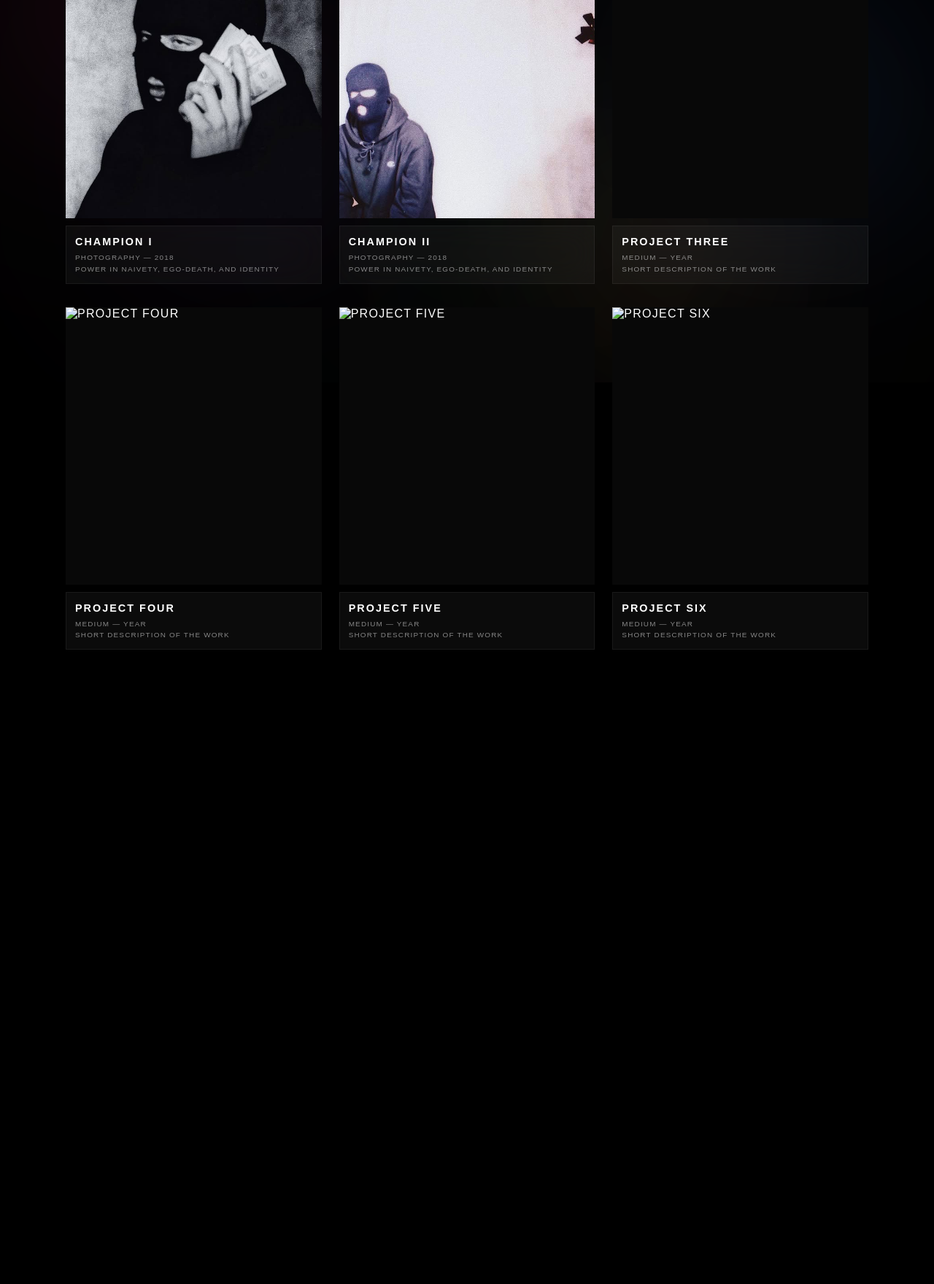
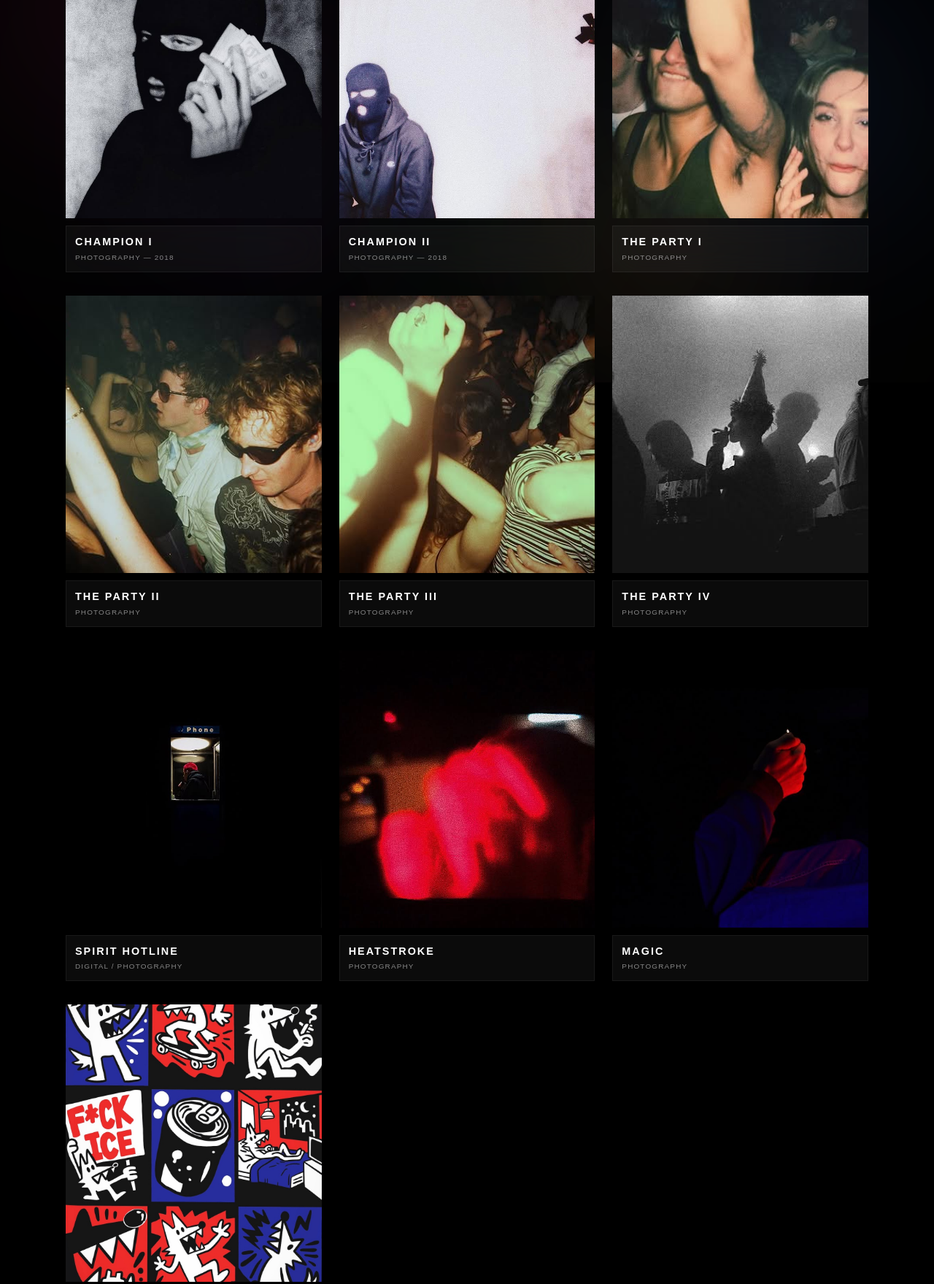
Before and after one commit to anthonylamsjsu/portfolio, a plain HTML site: page index.html in a window 1280 px wide. Shown: the part 276-2035 px from the top of the page at 73% size. Before the commit the page ends 1246 px from the top, so only its background shows below. Drawn offline with Linux system fonts and the light colour scheme; a web font is replaced by a local one.

Commit message:
Update index.html

```diff
--- a/index.html
+++ b/index.html
@@ -28,77 +28,90 @@
   </header>
 
   <main class="gallery">
+
+    <!-- CHAMPION -->
     <article class="piece">
-      <img src="CHAMPION 1.jpg" alt="CHAMPION I" class="piece-image">
+      <img src="CHAMPION 1.jpg" class="piece-image">
       <div class="piece-text">
         <h2>CHAMPION I</h2>
-        <p class="caption">
-          PHOTOGRAPHY — 2018
-          <br>
-          POWER IN NAIVETY, EGO-DEATH, AND IDENTITY
-        </p>
+        <p class="caption">PHOTOGRAPHY — 2018</p>
       </div>
     </article>
 
     <article class="piece">
-      <img src="CHAMPION 2.jpg" alt="CHAMPION II" class="piece-image">
+      <img src="CHAMPION 2.jpg" class="piece-image">
       <div class="piece-text">
         <h2>CHAMPION II</h2>
-        <p class="caption">
-          PHOTOGRAPHY — 2018
-          <br>
-          POWER IN NAIVETY, EGO-DEATH, AND IDENTITY
-        </p>
+        <p class="caption">PHOTOGRAPHY — 2018</p>
+      </div>
+    </article>
+
+    <!-- THE PARTY -->
+    <article class="piece">
+      <img src="THE PARTY.jpg" class="piece-image">
+      <div class="piece-text">
+        <h2>THE PARTY I</h2>
+        <p class="caption">PHOTOGRAPHY</p>
       </div>
     </article>
 
     <article class="piece">
-      <img src="work3.jpg" alt="PROJECT THREE" class="piece-image">
+      <img src="THE PARTY II.jpg" class="piece-image">
       <div class="piece-text">
-        <h2>PROJECT THREE</h2>
-        <p class="caption">
-          MEDIUM — YEAR
-          <br>
-          SHORT DESCRIPTION OF THE WORK
-        </p>
+        <h2>THE PARTY II</h2>
+        <p class="caption">PHOTOGRAPHY</p>
       </div>
     </article>
 
     <article class="piece">
-      <img src="work4.jpg" alt="PROJECT FOUR" class="piece-image">
+      <img src="THE PARTY III.jpg" class="piece-image">
       <div class="piece-text">
-        <h2>PROJECT FOUR</h2>
-        <p class="caption">
-          MEDIUM — YEAR
-          <br>
-          SHORT DESCRIPTION OF THE WORK
-        </p>
+        <h2>THE PARTY III</h2>
+        <p class="caption">PHOTOGRAPHY</p>
       </div>
     </article>
 
     <article class="piece">
-      <img src="work5.jpg" alt="PROJECT FIVE" class="piece-image">
+      <img src="THE PARTY IV.jpg" class="piece-image">
       <div class="piece-text">
-        <h2>PROJECT FIVE</h2>
-        <p class="caption">
-          MEDIUM — YEAR
-          <br>
-          SHORT DESCRIPTION OF THE WORK
-        </p>
+        <h2>THE PARTY IV</h2>
+        <p class="caption">PHOTOGRAPHY</p>
+      </div>
+    </article>
+
+    <!-- OTHER WORK -->
+    <article class="piece">
+      <img src="SPIRIT HOTLINE.jpg" class="piece-image">
+      <div class="piece-text">
+        <h2>SPIRIT HOTLINE</h2>
+        <p class="caption">DIGITAL / PHOTOGRAPHY</p>
       </div>
     </article>
 
     <article class="piece">
-      <img src="work6.jpg" alt="PROJECT SIX" class="piece-image">
+      <img src="HEATSTROKE.jpg" class="piece-image">
       <div class="piece-text">
-        <h2>PROJECT SIX</h2>
-        <p class="caption">
-          MEDIUM — YEAR
-          <br>
-          SHORT DESCRIPTION OF THE WORK
-        </p>
+        <h2>HEATSTROKE</h2>
+        <p class="caption">PHOTOGRAPHY</p>
       </div>
     </article>
+
+    <article class="piece">
+      <img src="MAGIC.jpg" class="piece-image">
+      <div class="piece-text">
+        <h2>MAGIC</h2>
+        <p class="caption">PHOTOGRAPHY</p>
+      </div>
+    </article>
+
+    <article class="piece">
+      <img src="WOLF.jpeg" class="piece-image">
+      <div class="piece-text">
+        <h2>WOLF</h2>
+        <p class="caption">ILLUSTRATION / SCREENPRINT</p>
+      </div>
+    </article>
+
   </main>
 
 </body>
```
